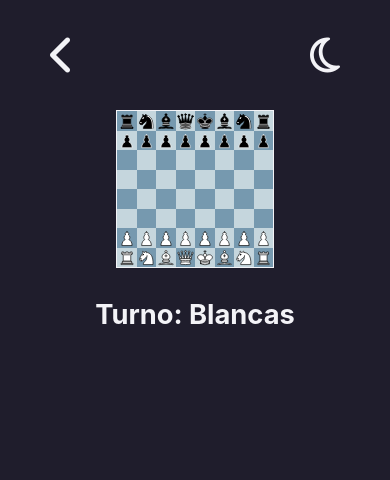
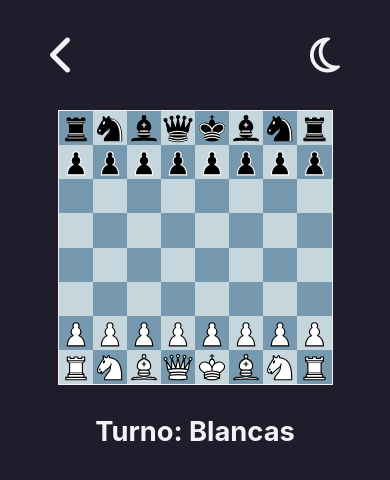
Before and after one commit to car2854/ng-chess, an Angular app: page /two-player in a window 390 px wide. Shown: the top 480 px of the page. Built offline with nearby package versions, Linux system fonts and the light colour scheme.

Commit message:
reajustar el tamano del tablero

```diff
--- a/src/app/pages/two-player/two-player.component.scss
+++ b/src/app/pages/two-player/two-player.component.scss
@@ -139,6 +139,12 @@ img{
     gap: 30px;
     flex-direction: column;
 
+    .chessboard {
+
+      width: 70%;
+
+    }
+
     .lost-pieces{
       h1{
         font-size: 7vw;
```
